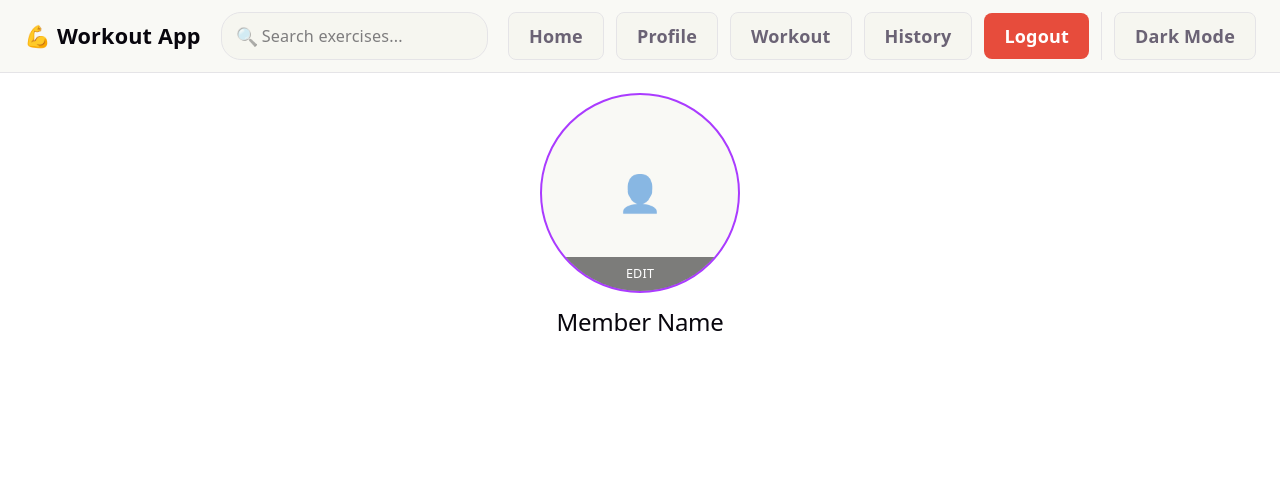
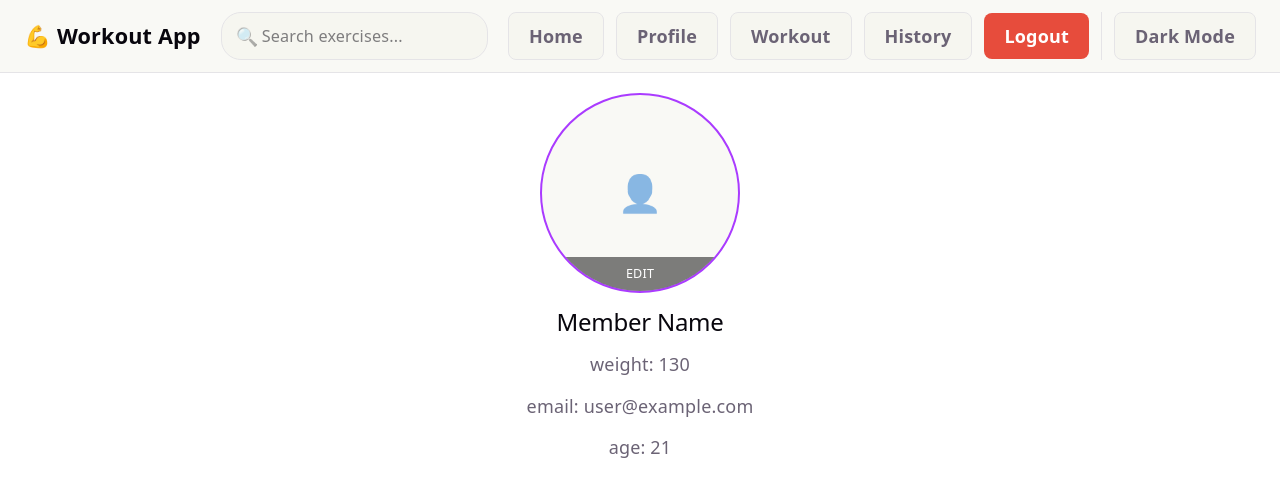
Before and after one commit to SamuelLeavitt/large_project, a React (Vite) app in the folder client/: page /profile in a window 1280 px wide. Shown: the top 496 px of the page. Built offline with nearby package versions, Linux system fonts and the light colour scheme; no server answers; sample sign-in values are in the browser's storage.

Commit message:
Added user details display in AvatarUpload component

```diff
--- a/client/src/components/AvatarUpload.tsx
+++ b/client/src/components/AvatarUpload.tsx
@@ -128,6 +128,10 @@ const AvatarUpload = () => {
             />
 
             <h2 style={{ color: 'var(--text-h)', margin: 0 }}>Member Name</h2>
+            <p>weight: 130</p>
+            <p>email: user@example.com</p>
+            <p>age: 21 </p>
+
         </div>
     );
 };
```
